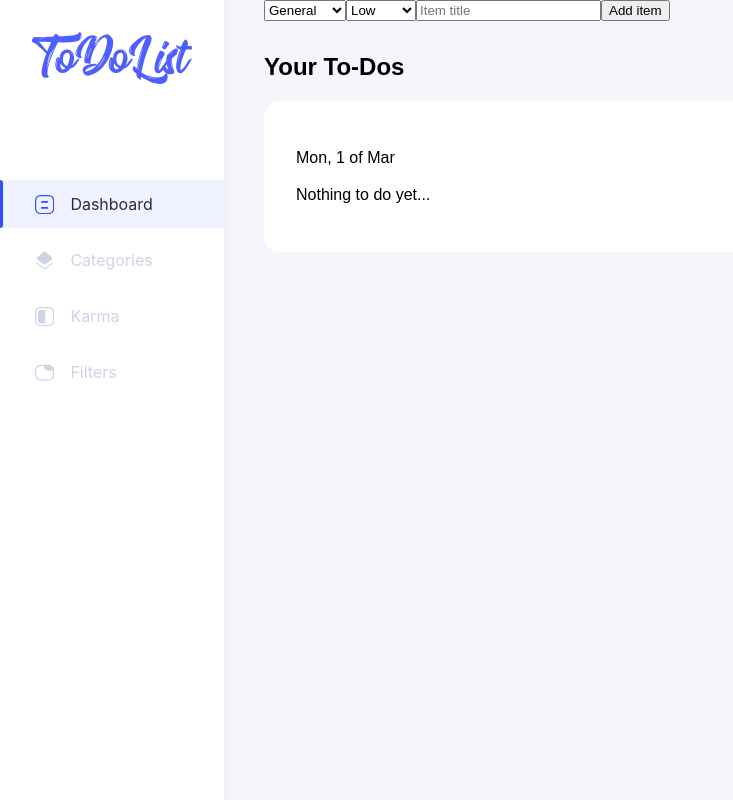
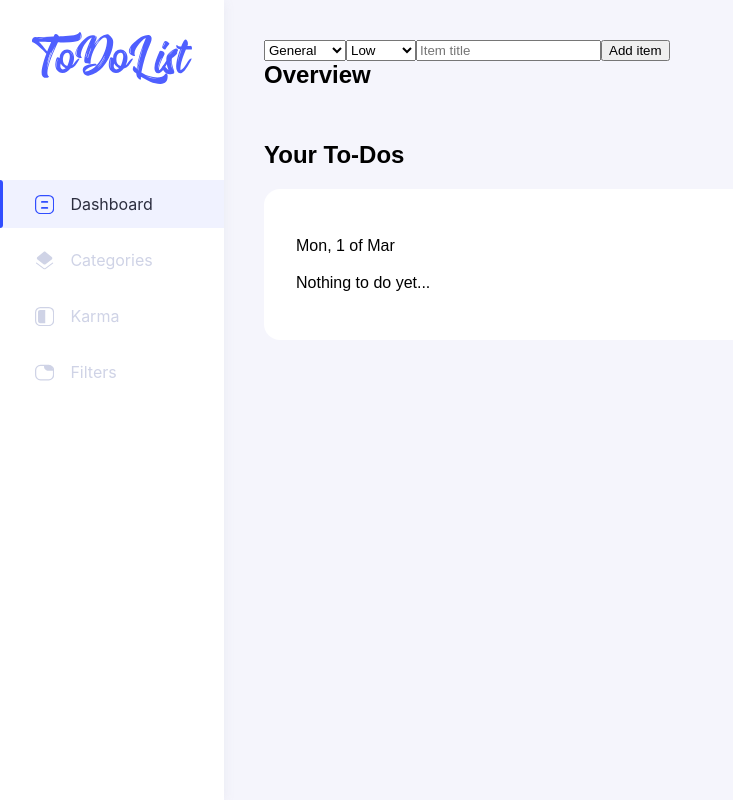
Before and after one commit to An1mus/merntodo, a React (Create React App) app: page /#/ in a window 1280 px wide. Shown: the whole page, without its empty margins (0-733 px from the left). Built offline with nearby package versions, Linux system fonts and the light colour scheme.

Commit message:
Overview component added

```diff
--- a/src/components/Todo/AddItemForm/index.tsx
+++ b/src/components/Todo/AddItemForm/index.tsx
@@ -7,6 +7,7 @@ import { Priority } from '../../../commons/types/Priority';
 
 const FormComponent = styled.form`
     display: flex;
+    margin: 2.5rem 0 0 0;
 `;
 
 const emptyItem: TodoItem = {
--- /dev/null
+++ b/src/components/Todo/Overview.tsx
@@ -0,0 +1,16 @@
+import React from 'react';
+import styled from 'styled-components';
+
+const OverviewContainer = styled.div`
+    display: flex;
+`;
+
+const Overview = () => {
+    return (
+        <OverviewContainer>
+            <h2>Overview</h2>
+        </OverviewContainer>
+    )
+};
+
+export default Overview;
--- a/src/components/Todo/index.tsx
+++ b/src/components/Todo/index.tsx
@@ -6,6 +6,7 @@ import todoActions from '../../redux/actions/todos';
 import ListHeader from './ListHeader';
 import List from './List';
 import { TodoItem } from '../../commons/types/todoItem';
+import Overview from './Overview';
 
 const ListContainer = styled.div`
     margin: 0 auto;
@@ -30,6 +31,7 @@ interface Props {
 const TodoList = ({deleteTodo, updateTodo, todos}: Props) => {
     return (
         <>
+            <Overview />
             <ListContainer>
                 <h2>
                     Your To-Dos
```
